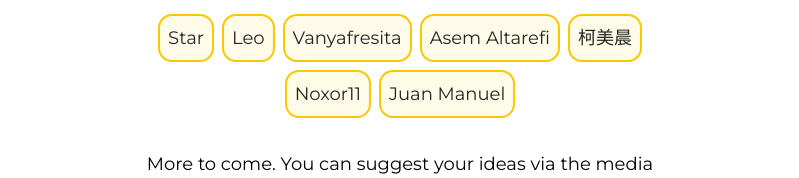
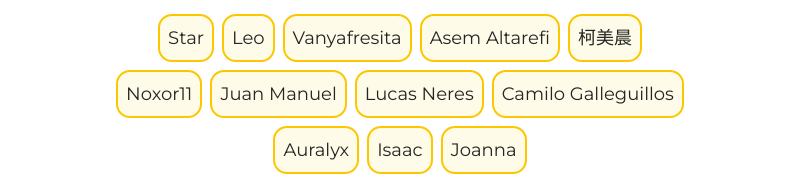
Before and after one commit to Wichosu/baul-chino, a Next.js app: page /en/support in a window 1280 px wide. Shown: the part 622-800 px from the top of the page, without its empty margins (240-1039 px from the left). Built offline with nearby package versions, Linux system fonts and the light colour scheme.

Commit message:
added new supporters <3

```diff
--- a/src/app/constants/supporters/supporters.ts
+++ b/src/app/constants/supporters/supporters.ts
@@ -24,4 +24,19 @@ export const supporters: Supporter[] = [
   {
     name: 'Juan Manuel',
   },
+  {
+    name: 'Lucas Neres',
+  },
+  {
+    name: 'Camilo Galleguillos',
+  },
+  {
+    name: 'Auralyx',
+  },
+  {
+    name: 'Isaac',
+  },
+  {
+    name: 'Joanna',
+  },
 ];
```
